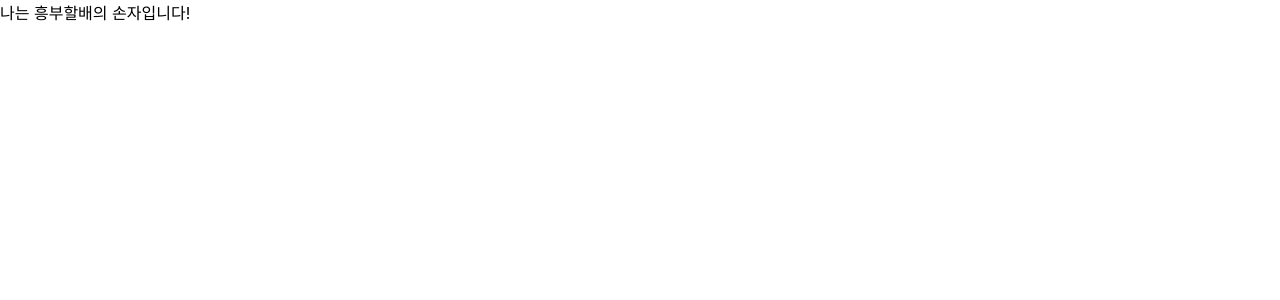
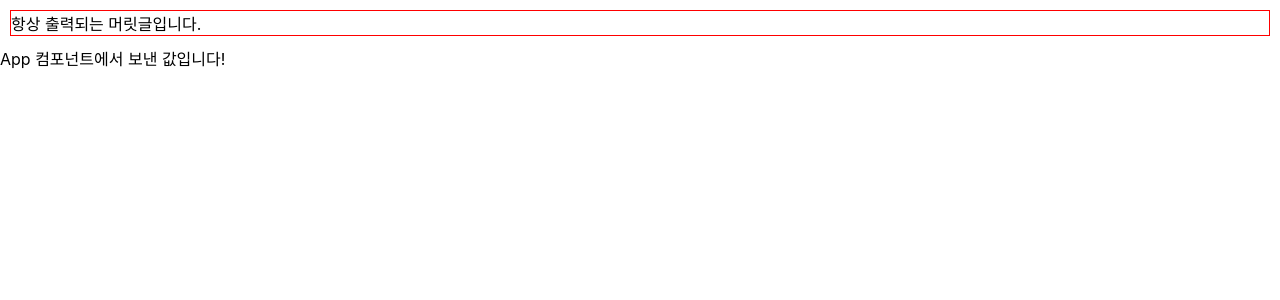
Before and after one commit to VIVID89/week-1, a React (Create React App) app: page / in a window 1280 px wide. Shown: the top 300 px of the page. Built offline with nearby package versions, Linux system fonts and the light colour scheme.

Commit message:
props children

```diff
--- a/src/App.js
+++ b/src/App.js
@@ -1,25 +1,10 @@
 import React from 'react';
+import Layout from 'Layout';
 
-//props를 통해 부모 -> 자식 데이터가 전달됐다.
-function Son(props) {
-    console.log('props', props.gfName);
-    return <div>나는 {props.gfName}의 손자입니다!</div>;
-}
-//부모 -> 자식 정보를 전달했다.
-function Mother(props) {
-  console.log(props)
-    const gfName = props.grandFatherName;
-    const name = '흥부인';
-    return <Son gfName={gfName} />;
+function App() {
+  return <Layout>
+    <div>App 컴포넌트에서 보낸 값입니다!</div>
+  </Layout>
 }
 
-function GrandFather() {
-    const name = '흥부할배';
-    return <Mother grandFatherName={name} />;
-}
-
-function App() {
-    return <GrandFather />;
-}
-
-export default App;
+export default App
--- /dev/null
+++ b/src/Layout.js
@@ -0,0 +1,19 @@
+import React from 'react';
+
+function Layout(props) {
+    return (
+        <>
+            <header
+                style={{
+                    margin: '10px',
+                    border: '1px solid red',
+                }}
+            >
+                항상 출력되는 머릿글입니다.
+            </header>
+            {props.children}
+        </>
+    );
+}
+
+export default Layout;
```
